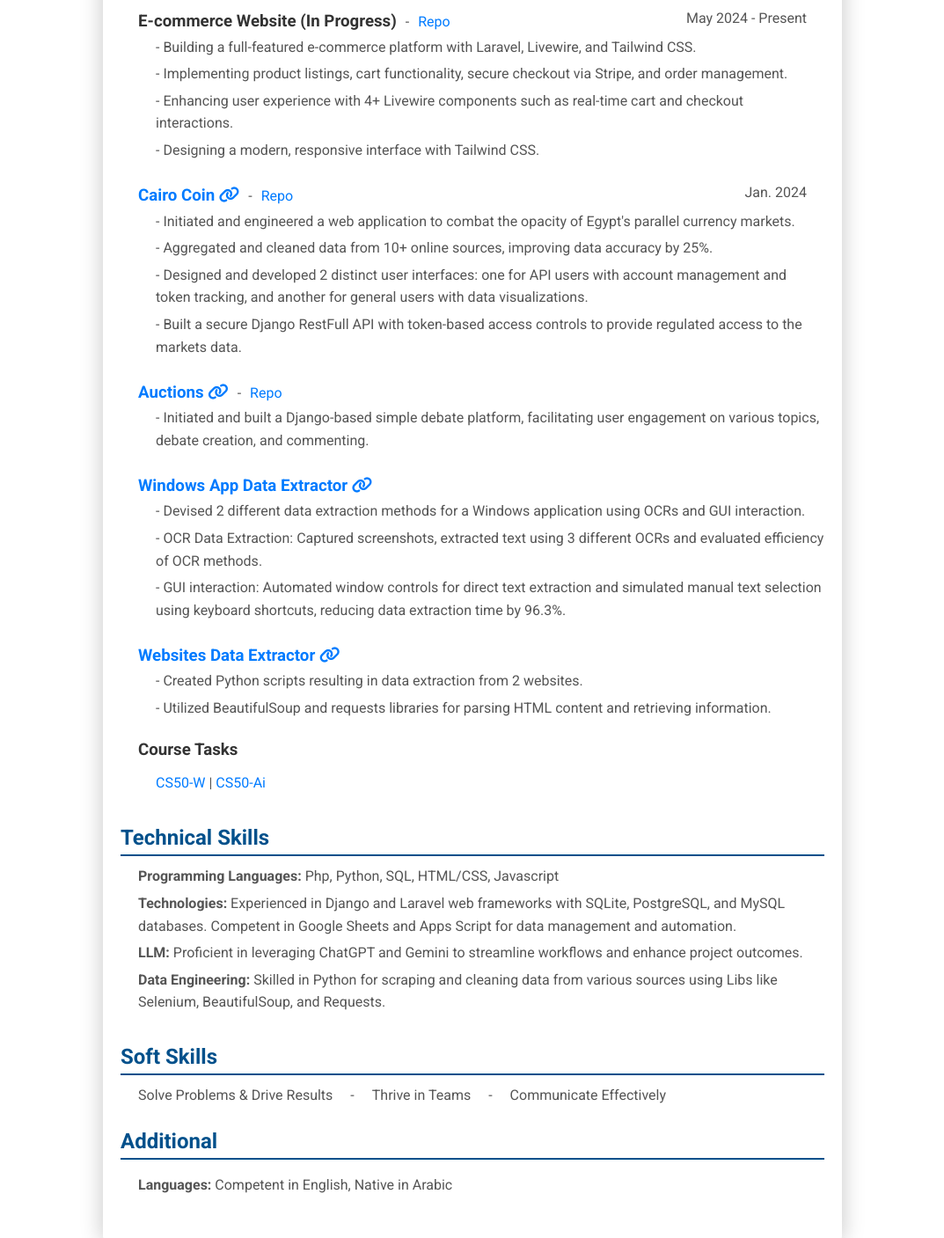
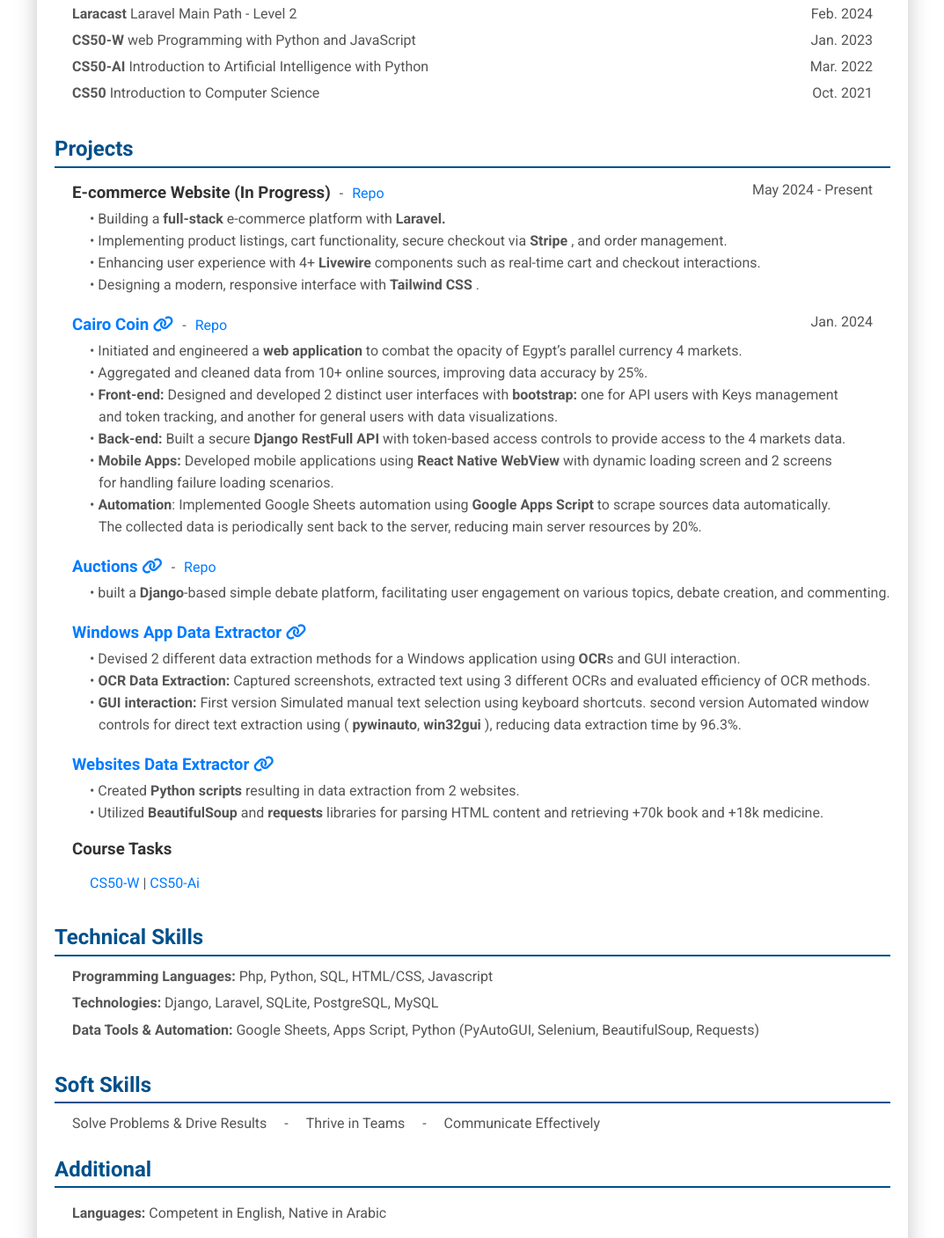
Before and after one commit to hamed-elfayome/Resume, a plain HTML site: page index.html in a window 1280 px wide. Shown: the part 582-1989 px from the top of the page at 88% size, without its empty margins (103-1176 px from the left). Drawn offline with Linux system fonts and the light colour scheme.

Commit message:
Update index.html

```diff
--- a/index.html
+++ b/index.html
@@ -19,7 +19,7 @@
         }
 
         .container {
-            max-width: 800px;
+            max-width: 950px;
             margin: 20px auto;
             padding-right: 20px;
             padding-bottom: 20px;
@@ -64,14 +64,14 @@
 
         .header h1 {
             margin: 5px 0;
-            font-size: 40px;
+            font-size: 50px;
             color: #fff;
         }
 
         .header p {
             margin: 5px 0;
             margin-top: -15px;
-            font-size: 22px;
+            font-size: 30px;
             color: #fff;
         }
 
@@ -84,8 +84,8 @@
         }
 
         .contact-info p {
-            margin: 5px 10px;
-            font-size: 14px;
+            margin: 5px 15px;
+            font-size: 16px;
             color: #fff;
         }
 
@@ -134,6 +134,7 @@
 
         .project ul li {
             margin-left: 20px;
+            height: 20px;
         }
 
         .highlights {
@@ -199,6 +200,19 @@
         </header>
 
         <section class="section">
+            <h2 class="section-title">Summary</h2>
+            <div class="section-content">
+
+                    <p>
+                        Dedicated Software Engineer passionate about working with data and eager to learn new technologies.
+                        <br>Skilled in PHP, Python, Django, Laravel, and SQL. Skilled in data management, scrapping, and web development.
+                        <br>Open to <strong>relocation</strong> for new opportunities.
+                    </p>
+
+            </div>
+        </section>
+
+        <section class="section">
             <h2 class="section-title">Education</h2>
             <div class="section-content">
                 <div class="bullet">
@@ -207,6 +221,7 @@
                 </div>
             </div>
         </section>
+
 
         <section class="section">
             <h2 class="section-title">Courses</h2>
@@ -242,10 +257,10 @@
                         <p>May 2024 - Present</p>
                     </div>
                     <ul class="highlights">
-                        <li>- Building a full-featured e-commerce platform with Laravel, Livewire, and Tailwind CSS.</li>
-                        <li>- Implementing product listings, cart functionality, secure checkout via Stripe, and order management.</li>
-                        <li>- Enhancing user experience with 4+ Livewire components such as real-time cart and checkout interactions.</li>
-                        <li>- Designing a modern, responsive interface with Tailwind CSS.</li>
+                        <li>• Building a <strong> full-stack </strong> e-commerce platform with <strong> Laravel. </strong> </li>
+                        <li>• Implementing product listings, cart functionality, secure checkout via <strong> Stripe </strong> , and order management.</li>
+                        <li>• Enhancing user experience with 4+ <strong> Livewire </strong> components such as real-time cart and checkout interactions.</li>
+                        <li>• Designing a modern, responsive interface with <strong> Tailwind CSS </strong>.</li>
                     </ul>
                 </div>
                 <div class="project">
@@ -259,10 +274,15 @@
                         <p>Jan. 2024</p>
                     </div>
                     <ul class="highlights">
-                        <li>- Initiated and engineered a web application to combat the opacity of Egypt's parallel currency markets.</li>
-                        <li>- Aggregated and cleaned data from 10+ online sources, improving data accuracy by 25%.</li>
-                        <li>- Designed and developed 2 distinct user interfaces: one for API users with account management and token tracking, and another for general users with data visualizations.</li>
-                        <li>- Built a secure Django RestFull API with token-based access controls to provide regulated access to the markets data.</li>
+                        <li>• Initiated and engineered a <strong>web application</strong> to combat the opacity of Egypt’s parallel currency 4 markets.</li>
+                        <li>• Aggregated and cleaned data from 10+ online sources, improving data accuracy by 25%.</li>
+                        <li>• <strong>Front-end:</strong> Designed and developed 2 distinct user interfaces with <strong>bootstrap:</strong> one for API users with Keys management</li>
+                        <li style="margin-left: 30px;">and token tracking, and another for general users with data visualizations.</li>
+                        <li>• <strong>Back-end:</strong> Built a secure <strong>Django RestFull API</strong> with token-based access controls to provide access to the 4 markets data.</li>
+                        <li>• <strong>Mobile Apps:</strong> Developed mobile applications using <strong>React Native WebView</strong> with dynamic loading screen and 2 screens</li>
+                        <li style="margin-left: 30px;">for handling failure loading scenarios.</li>
+                        <li>• <strong>Automation</strong>: Implemented Google Sheets automation using <strong>Google Apps Script</strong> to scrape sources data automatically.</li>
+                        <li style="margin-left: 30px;">The collected data is periodically sent back to the server, reducing main server resources by 20%. </li>
                     </ul>
                 </div>
 
@@ -276,7 +296,7 @@
                         </div>
                     </div>
                     <ul class="highlights">
-                        <li>- Initiated and built a Django-based simple debate platform, facilitating user engagement on various topics, debate creation, and commenting.</li>
+                        <li>• built a <strong>Django</strong>-based simple debate platform, facilitating user engagement on various topics, debate creation, and commenting.</li>
                     </ul>
                 </div>
 
@@ -288,9 +308,10 @@
                     </div>
 
                     <ul class="highlights">
-                        <li>- Devised 2 different data extraction methods for a Windows application using OCRs and GUI interaction.</li>
-                        <li>- OCR Data Extraction: Captured screenshots, extracted text using 3 different OCRs and evaluated efficiency of OCR methods.</li>
-                        <li>- GUI interaction: Automated window controls for direct text extraction and simulated manual text selection using keyboard shortcuts, reducing data extraction time by 96.3%.</li>
+                        <li>• Devised 2 different data extraction methods for a Windows application using <strong>OCR</strong>s and GUI interaction.</li>
+                        <li>• <strong>OCR Data Extraction:</strong> Captured screenshots, extracted text using 3 different OCRs and evaluated efficiency of OCR methods.</li>
+                        <li>• <strong>GUI interaction:</strong> First version Simulated manual text selection using keyboard shortcuts. second version Automated window</li>
+                        <li  style="margin-left: 30px;">controls for direct text extraction using ( <strong>pywinauto</strong>, <strong>win32gui</strong> ), reducing data extraction time by 96.3%.</li>
                     </ul>
                 </div>
 
@@ -302,8 +323,8 @@
                     </div>
 
                     <ul class="highlights">
-                        <li>- Created Python scripts resulting in data extraction from 2 websites.</li>
-                        <li>- Utilized BeautifulSoup and requests libraries for parsing HTML content and retrieving information.</li>
+                        <li>• Created <strong>Python scripts</strong> resulting in data extraction from 2 websites.</li>
+                        <li>• Utilized <strong>BeautifulSoup</strong> and <strong>requests</strong> libraries for parsing HTML content and retrieving +70k book and +18k medicine.</li>
                     </ul>
                 </div>
 
@@ -319,9 +340,8 @@
             <div class="section-content">
                 <ul>
                     <li><strong>Programming Languages:</strong> Php, Python, SQL, HTML/CSS, Javascript</li>
-                    <li><strong>Technologies:</strong> Experienced in Django and Laravel web frameworks with SQLite, PostgreSQL, and MySQL databases. Competent in Google Sheets and Apps Script for data management and automation.</li>
-                    <li><strong>LLM:</strong> Proficient in leveraging ChatGPT and Gemini to streamline workflows and enhance project outcomes.</li>
-                    <li><strong>Data Engineering:</strong> Skilled in Python for scraping and cleaning data from various sources using Libs like Selenium, BeautifulSoup, and Requests.</li>
+                    <li><strong>Technologies:</strong> Django, Laravel, SQLite, PostgreSQL, MySQL</li>
+                    <li><strong>Data Tools & Automation:</strong> Google Sheets, Apps Script, Python (PyAutoGUI, Selenium, BeautifulSoup, Requests)</li>
                 </ul>
             </div>
         </section>
```
